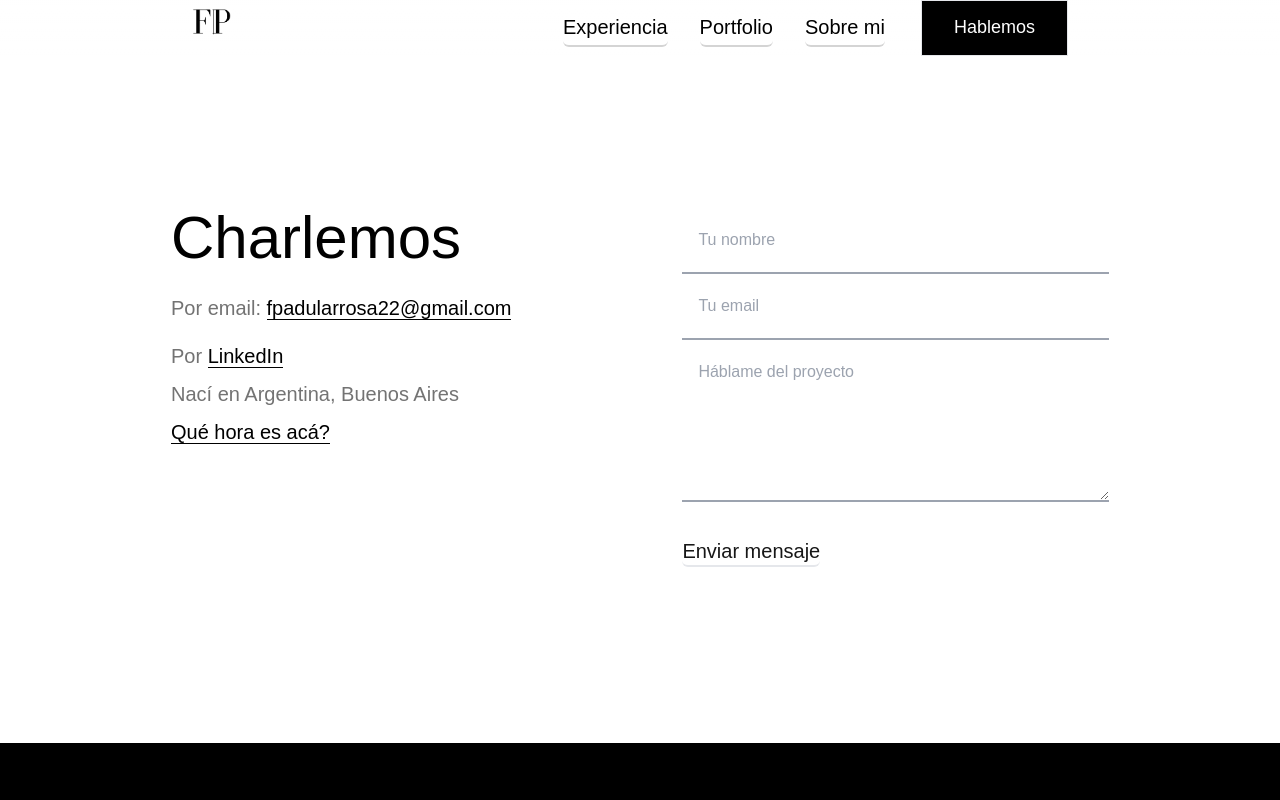
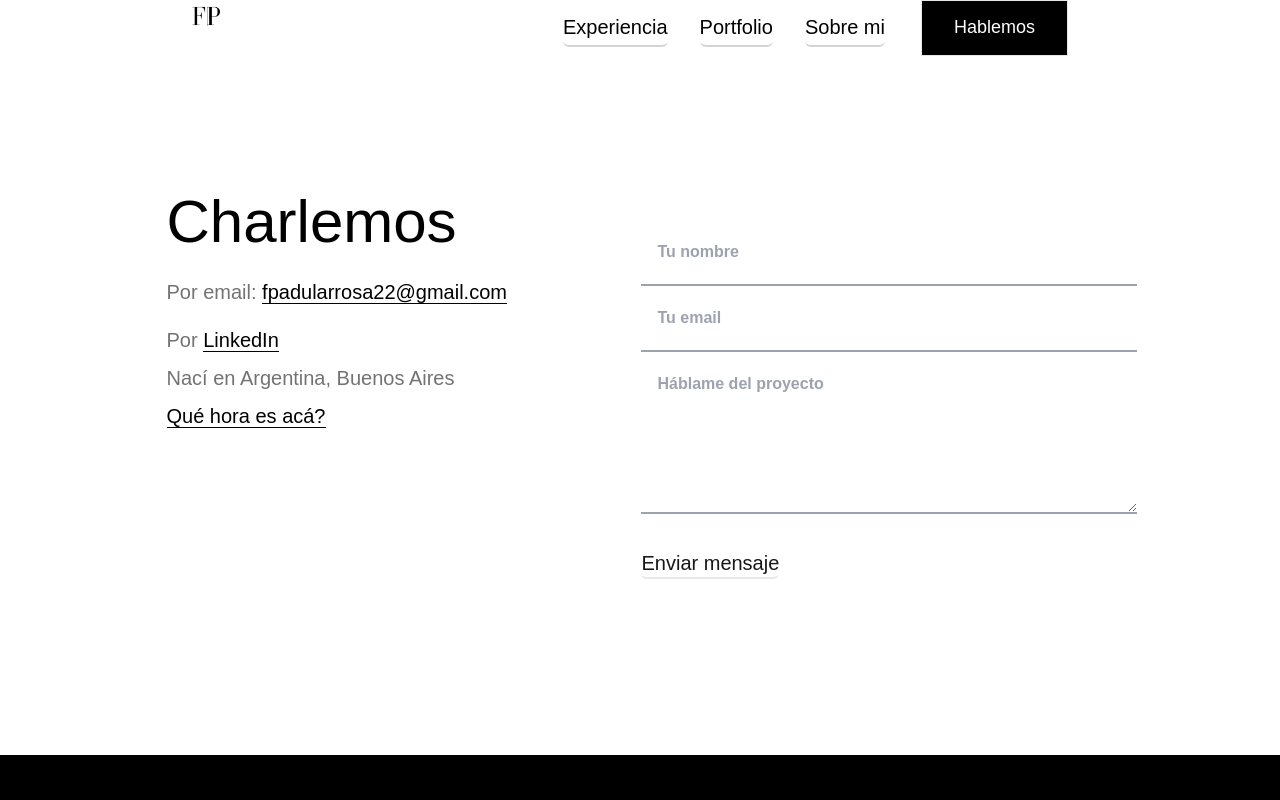
Before and after one commit to fpadularrosa/portfolio, a Next.js app: page /contact in a window 1280 px wide. Shown: the top 800 px of the page. Built offline with nearby package versions, Linux system fonts and the light colour scheme.

Commit message:
fixing css

```diff
--- a/components/Footer.js
+++ b/components/Footer.js
@@ -1,7 +1,7 @@
 const Footer = () => {
     return(
         <>
-        <footer className='bottom-0 md:w-full sm:pt-24 lg:w-[195vh] xl:w-full bg-black md:mt-44'>
+        <footer className='bottom-0 md:w-[180vh] w-[116vh] sm:w-full sm:pt-24 lg:w-[195vh] xl:w-full bg-black md:mt-44'>
             <div id='first-container-footer' className="mx-5 text-white pt-14 xl:flex sm:grid md:flex lg:pb-20 lg:flex lg:justify-start lg:justify-items-start md:pb-12 sm:pb-16 md:mr-0 xl:mx-64 md:justify-items-start xl:justify-items-start">
                 <div className='xl:mt-[84px] md:mr-28 sm:pr-28 xl:pr-24 pr-0 sm:mt-0 lg:ml-7 lg:mr-32 sm:ml-5 sm:mb-8 md:mt-[74px] lg:mt-12 md:mb-8'>
                     <div className='mb-6 font-semibold md:pb-3 sm:mb-7 lg:text-lg sm:text-lg md:text-lg xl:text-xl'>Feliz hablando de:</div>
--- a/components/Navbar.js
+++ b/components/Navbar.js
@@ -6,7 +6,7 @@ const Navbar = () => {
     return(
         <nav className="fixed top-0 left-0 z-10 w-full bg-gradient-to-b from-white to-transparent">
             <div className="flex justify-between mx-4 text-gray-700 sm:mx-0 lg:pl-0 lg:justify-between md:pl-0 md:mx-5 lg:mx-6 xl:mx-10 xl:pl-14 xl:m-auto xl:justify-between md:justify-between sm:justify-between">
-                <div className='lg:mr-14 xl:pl-[94px] xl:max-w-[12%] max-w-[12%] lg:max-w-[8%] md:max-w-[9%] sm:max-w-[13%] sm:pl-6 md:mr-6 md:pl-0'>
+                <div className='lg:mr-14 xl:pl-[94px] xl:max-w-[11%] max-w-[12%] lg:max-w-[8%] md:max-w-[9%] sm:max-w-[14%] sm:pl-6 md:mr-6 md:pl-0'>
                     <Link href='/'>
                         <a>
                         <div className='hover:cursor-pointer hover:blur-[1px]'>
--- a/components/NiceMeetYou.js
+++ b/components/NiceMeetYou.js
@@ -18,7 +18,7 @@ const NiceMeetYou = () => {
                 </div>
             </div>
             <div className='md:ml-4 mt-24 mb-28 mx-14 xl:ml-0 xl:mr-7 sm:ml-3 xl:w-[600px] xl:h-[420px] sm:w-[440px] sm:h-[380px]'>
-                <Image src={programmation} width='600' heigth='400' alt='notebook'/>
+                <Image src={programmation} width='400' height='350' alt='notebook'/>
             </div>
         </div>
     )
--- a/components/Portfolio.js
+++ b/components/Portfolio.js
@@ -6,8 +6,8 @@ import Link from 'next/link';
 const Portfolio = () => {
     return(
         <>
-            <section className='mt-20 w-full grid justify-items-center xl:w-[90%] lg:ml-[30px] lg:w-full md:mb-32 ml-0 md:w-full xl:mx-12 sm:mb-20' id="container-portfolio">
-                <div className='xl:w-[92%] lg:w-full md:w-[172vh] xl:ml-[185px] md:mx-7 mx-6' id="container2-portfolio">
+            <section className='mt-20 w-full mx-7 grid justify-items-center xl:w-[90%] lg:ml-[30px] lg:w-full md:mb-32 md:w-full xl:mx-12 sm:mb-20' id="container-portfolio">
+                <div className='xl:w-[92%] lg:w-full md:w-[172vh] xl:ml-[185px] md:mx-7' id="container2-portfolio">
                     <div id="title" className='mb-10 text-4xl xl:pb-10 md:pb-9 sm:text-4xl sm:pb-8 md:text-4xl xl:text-5xl xl:flex xl:justify-start'>
                         <h2>Proyectos pasados</h2>
                     </div>
--- a/pages/about-franco.js
+++ b/pages/about-franco.js
@@ -12,7 +12,7 @@ const About = () => {
         <Head>
             <title>Franco Portfolio</title>
         </Head>
-            <div className="pt-20 mx-6 xl:flex md:grid md:justify-items-start lg:grid lg:justify-items-start xl:justify-evenly md:px-20 sm:pr-[24px] sm:pl-[24px] lg:px-8 xl:px-52">
+            <div className="pt-20 mx-6 xl:flex md:grid md:justify-items-start lg:grid lg:justify-items-start xl:justify-evenly xl:mt-10 md:px-20 sm:pr-[24px] sm:pl-[24px] lg:px-8 xl:px-52">
                 <div className='grid content-center mr-40 leading-relaxed md:mr-0 xl:mr-10 sm:mr-0 lg:mr-0 xl:mb-52 mb-36'>
                     <div>
                         <h1 className='max-w-xl text-5xl sm:max-w-[44rem] md:max-w-[44rem] md:text-6xl lg:text-6xl sm:text-6xl'> Full Stack Web Developer </h1>
--- a/pages/contact.js
+++ b/pages/contact.js
@@ -39,31 +39,31 @@ const Contact = () => {
             <title>Contact Web Developer Franco</title>
         </Head>
             {!submitted ?
-            <div className="flex justify-between px-10 mb-32 xl:justify-evenly xl:px-0 mt-52" id="div-form">
+            <div className="grid pl-[2rem] lg:flex xl:mt-48 lg:justify-between pr-[0.5rem] mb-32 xl:flex xl:justify-evenly mt-28" id="div-form">
                 <div className="" id="containerTextContact">
-                    <h3 className="text-5xl font-medium leading-[3rem] xl:text-6xl mb-4">Charlemos</h3>
-                    <p className="text-xl xl:text-xl sm:text-lg leading-[3rem]">
+                    <h3 className="text-5xl font-medium leading-[3rem] md:text-6xl xl:text-6xl mb-4">Charlemos</h3>
+                    <p className="text-xl xl:text-xl sm:text-lg md:text-xl leading-[3rem]">
                         <span className="text-neutral-500">Por email:</span> <a className="leading-[3rem] border-black border-b-[1px] hover:text-neutral-500 hover:border-neutral-500" href="mailto:fpadularrosa22@gmail.com">fpadularrosa22@gmail.com</a> <br/>
                     </p>
-                    <p className="text-xl xl:text-xl sm:text-lg leading-[3rem] ">
+                    <p className="text-xl xl:text-xl md:text-xl sm:text-lg leading-[3rem] ">
                         <span className="text-neutral-500">Por</span> <a className="leading-[3rem] border-black border-b-[1px] hover:text-neutral-500 hover:border-neutral-500" target='_blank' rel="noreferrer" href="https://www.linkedin.com/in/padularrosa-franco-fullstack">LinkedIn</a> <br/>
                         <span className="text-neutral-500">Nací en Argentina, Buenos Aires</span><br/>
                         <a className="leading-[3rem] border-black border-b-[1px] hover:text-neutral-500 hover:border-neutral-500" target='_blank' rel="noreferrer" href="https://www.zeitverschiebung.net/en/abbr/14">Qué hora es acá? </a>
                     </p>
                 </div>
-                <form className="grid w-1/3" onSubmit={e => handleSubmit(e)} action="https://formspree.io/f/xayvprej" autoComplete="nope" id='form-contact' method="POST">
-                    <Input className="w-full px-4 py-5 text-base border-b-2 border-gray-400 focus:outline-none focus:border-green-400"
+                <form className="grid w-full mt-7 xl:w-[40%] sm:w-[93%] md:mt-7 lg:w-[60%]" onSubmit={e => handleSubmit(e)} action="https://formspree.io/f/xayvprej" autoComplete="nope" id='form-contact' method="POST">
+                    <Input className="w-full px-4 py-5 text-base font-semibold border-b-2 border-gray-400 focus:outline-none focus:border-green-400"
                     value={values.name}
                     onChange={handleChange}
                     name='name'
                     placeholder='Tu nombre'/>
-                    <Input className="w-full px-4 py-5 text-base border-b-2 border-gray-400 focus:outline-none focus:border-green-400"
+                    <Input className="w-full px-4 py-5 text-base font-semibold border-b-2 border-gray-400 focus:outline-none focus:border-green-400"
                     value={values.email}
                     onChange={handleChange}
                     name='email'
                     placeholder='Tu email'/>
                     <TextArea
-                    className="w-full px-4 py-5 text-base border-b-2 border-gray-400 focus:outline-none focus:border-green-400"
+                    className="w-full px-4 py-5 text-base font-semibold border-b-2 border-gray-400 focus:outline-none focus:border-green-400"
                     rows='5'
                     onChange={handleChange}
                     name='project'
```
Also changed, not shown: components/Aboutme.js (+4 -4 lines), pages/index.js (+4 -5 lines).
